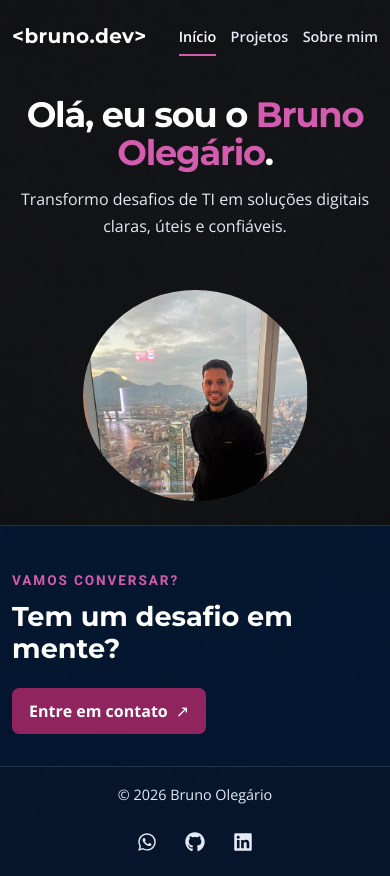
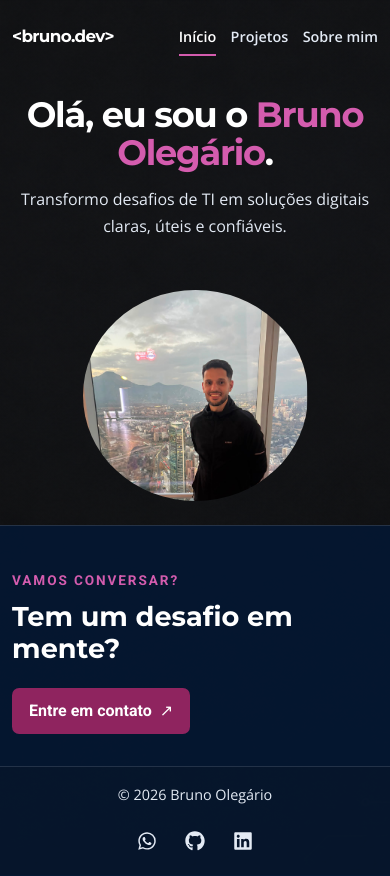
Before and after one commit to olegariobru/MyPort2, a React (Vite) app: page / in a window 390 px wide. Built offline with nearby package versions, Linux system fonts and the light colour scheme.

Commit message:
style: use Roboto controls and Montserrat headings

```diff
--- a/src/App.css
+++ b/src/App.css
@@ -3,9 +3,8 @@
   width: min(1120px, calc(100% - 2.5rem)); min-height: 88px; margin: 0 auto;
   display: flex; align-items: center; justify-content: space-between; gap: 1rem;
 }
-.brand { font: 700 1.55rem var(--fonte-titulos); letter-spacing: .02em; }
-.brand span { color: var(--rosa-texto); }
-.navigation { display: flex; align-items: center; gap: clamp(1rem, 4vw, 3rem); }
+.brand { font: 700 1.2rem var(--fonte-titulos); letter-spacing: -.04em; white-space: nowrap; }
+.navigation { display: flex; align-items: center; gap: clamp(1rem, 4vw, 3rem); font-family: var(--fonte-secundaria); }
 .navigation a { padding: .55rem 0; color: var(--texto-suave); font-weight: 600; }
 .navigation a:hover, .navigation a[aria-current="page"] { color: #fff; }
 .navigation a[aria-current="page"] { box-shadow: 0 2px var(--rosa-texto); }
@@ -15,7 +14,7 @@
 .button {
   min-height: 46px; display: inline-flex; align-items: center; justify-content: center;
   gap: .5rem; padding: .7rem 1rem; border: 1px solid transparent; border-radius: .45rem;
-  font-weight: 700; transition: transform .18s ease, background-color .18s ease, border-color .18s ease;
+  font-family: var(--fonte-secundaria); font-weight: 700; transition: transform .18s ease, background-color .18s ease, border-color .18s ease;
 }
 .button:hover { transform: translateY(-2px); }
 .buttonPrimary { color: #fff; background: var(--roxo); }
@@ -25,7 +24,7 @@
 @media (max-width: 640px) {
   .headerInner { width: calc(100% - 1.5rem); min-height: 72px; }
   .navigation { gap: .9rem; font-size: .9rem; }
-  .brand { font-size: 1.25rem; }
+  .brand { font-size: 1.05rem; }
 }
 @media (max-width: 380px) {
   .navigation { gap: .55rem; font-size: .82rem; }
@@ -36,7 +35,7 @@
   align-items: center; gap: 2rem; padding-top: 1rem; padding-bottom: 2rem;
 }
 .heroCopy { max-width: 620px; }
-.heroCopy h1 { margin: 0 0 .9rem; font-family: "Montserrat", sans-serif; font-size: clamp(2.2rem,4.5vw,3.8rem); line-height: 1.08; letter-spacing: -.035em; }
+.heroCopy h1 { margin: 0 0 .9rem; font-family: var(--fonte-titulos); font-size: clamp(2.2rem,4.5vw,3.8rem); line-height: 1.08; letter-spacing: -.035em; }
 .heroCopy h1 span { color: var(--rosa-texto); }
 .heroLead { max-width: 550px; margin: 0; color: var(--texto-suave); font-size: clamp(1rem,1.4vw,1.15rem); line-height: 1.65; }
 .heroPortrait { position: relative; min-height: 360px; display: grid; place-items: end center; }
```
